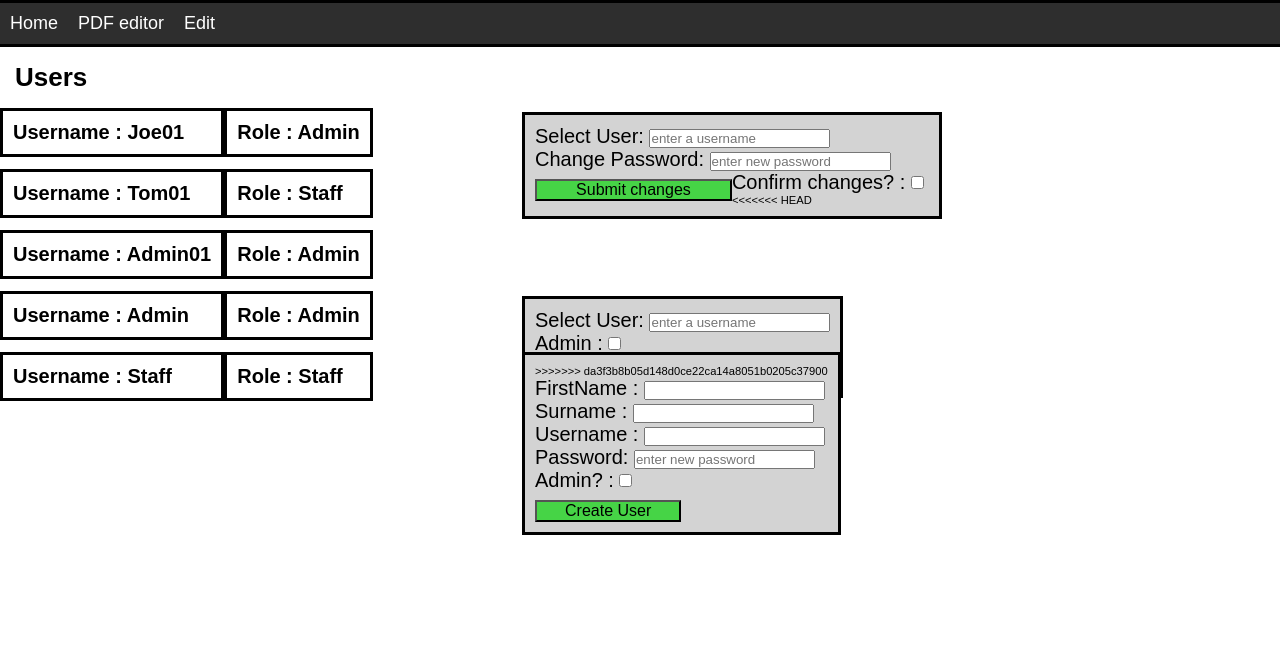
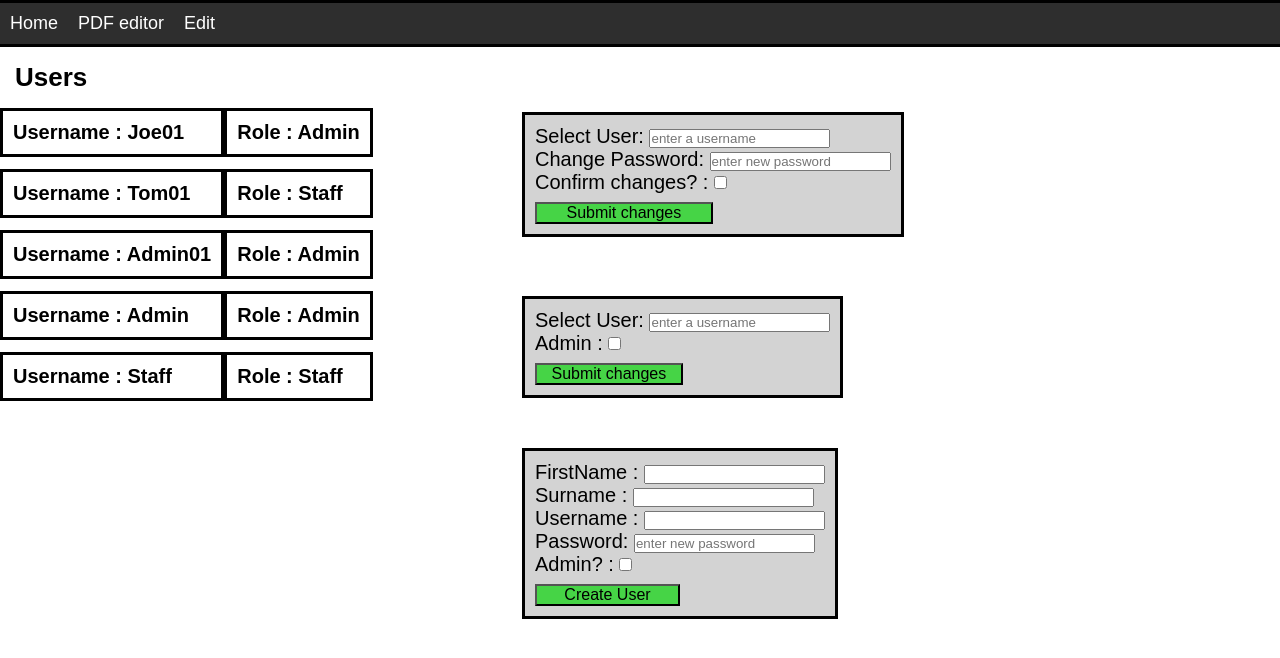
Before and after one commit to sokkit/group-project-lab-mgmt, a Flask app: page /Users in a window 1280 px wide. Shown: the part 58-716 px from the top of the page. Run offline with Flask 2, Linux system fonts and the light colour scheme; a user stored in the database is signed in; data comes from the database, SQL or seed files in the repository.

Commit message:
fixed merge issues

```diff
--- a/static/globaljs.js
+++ b/static/globaljs.js
@@ -1,19 +1,15 @@
 console.log("JS Connected!")
 
-<<<<<<< HEAD
 function updateUserRole(){
+  var username = document.forms["changeDetails"]["selectedUser"].value;
   var checkBox = document.getElementById("Admin");
-=======
-function upsateUserRole(){
-  var checkBox = document.getElementById("RoleChange");
->>>>>>> da3f3b8b05d148d0ce22ca14a8051b0205c37900
   if (checkBox.checked == true){
     var role = "Admin";
   } else {
     var role = "Staff";
   }
+
 }
-
 
 function updateUserPassword(){
   var username = document.forms["changeDetails"]["selectedUser"].value;
--- a/templates/users.html
+++ b/templates/users.html
@@ -26,7 +26,6 @@
     <label for="confirmation">Confirm changes? : </label>
     <input type="checkbox" id="confirmation" name="confirmation" value="confirm">
     <button class="selectButtonLeft">Submit changes</button>
-<<<<<<< HEAD
   </form>
 </div>
 <div class="UserAdminPanel" style="top: 43%;">
@@ -39,11 +38,6 @@
   </form>
 </div>
 <div class="UserAdminPanel" style="top: 62%;">
-=======
-  </form>
-</div>
-<div class="UserAdminPanel" style="top: 50%;">
->>>>>>> da3f3b8b05d148d0ce22ca14a8051b0205c37900
   <form name="createNewUser" onsubmit="validateNewUser()">
     <label for="newFirstname"> FirstName : </label>
     <input type="textbox" id="newFirstname" name="newFirstname"><br>
```
